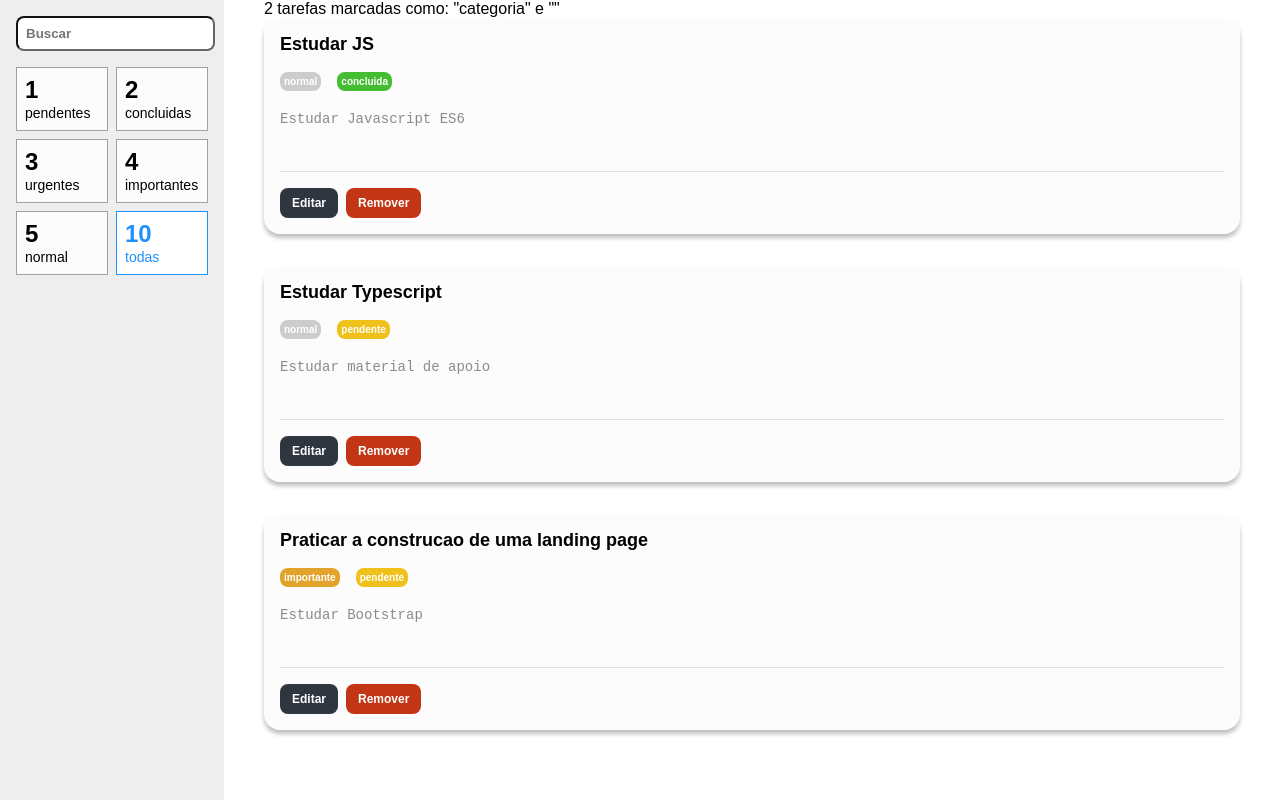
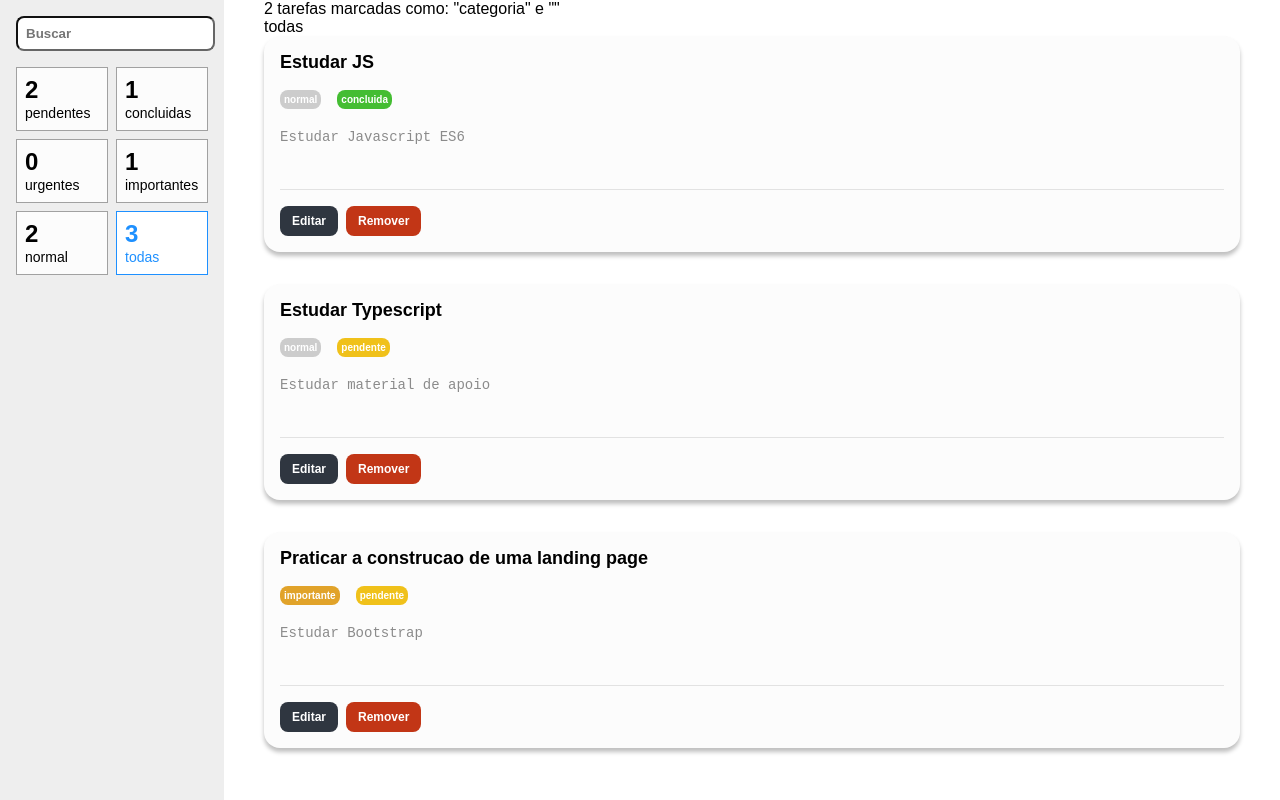
Before and after one commit to CleitonLahm/minhas_tarefas, a React (Create React App) app: page / in a window 1280 px wide. Built offline with nearby package versions, Linux system fonts and the light colour scheme.

Commit message:
criando os filtros na sideBar

```diff
--- a/src/components/FiltroCard/index.tsx
+++ b/src/components/FiltroCard/index.tsx
@@ -1,16 +1,54 @@
+import { useDispatch, useSelector } from 'react-redux'
 import * as S from './styles'
+import { alteraFiltro } from '../../store/reducers/filtro'
+import * as enums from '../../utils/enums/tarefa'
+import { RootReducer } from '../../store'
 
 export type Props = {
-  ativo?: boolean
-  contador: number
   legenda: string
+  criterio: 'prioridade' | 'status' | 'todas'
+  valor?: enums.Prioridade | enums.Status
 }
 
-const FiltroCard = ({ ativo, contador, legenda }: Props) => (
-  <S.Card ativo={ativo}>
-    <S.Contador>{contador}</S.Contador>
-    <S.Label>{legenda}</S.Label>
-  </S.Card>
-)
+const FiltroCard = ({ legenda, criterio, valor }: Props) => {
+  const dispatch = useDispatch()
+  const { filtro, tarefas } = useSelector((state: RootReducer) => state)
+
+  const verificaEstaAtivo = () => {
+    const mesmoCriterio = filtro.criterio === criterio
+    const mesmoValor = filtro.valor === valor
+
+    return mesmoCriterio && mesmoValor
+  }
+
+  const contarTarefas = () => {
+    if (criterio === 'todas') return tarefas.itens.length
+    if (criterio === 'prioridade') {
+      return tarefas.itens.filter((item) => item.prioridade === valor).length
+    }
+    if (criterio === 'status') {
+      return tarefas.itens.filter((item) => item.status === valor).length
+    }
+  }
+
+  const filtrar = () => {
+    dispatch(
+      alteraFiltro({
+        criterio,
+        valor
+      })
+    )
+  }
+
+  const contador = contarTarefas()
+  const ativo = verificaEstaAtivo()
+
+  return (
+    <S.Card ativo={ativo} onClick={filtrar}>
+      <S.Contador>{contador}</S.Contador>
+      <S.Label>{legenda}</S.Label>
+    </S.Card>
+  )
+}
 
 export default FiltroCard
--- a/src/components/FiltroCard/styles.ts
+++ b/src/components/FiltroCard/styles.ts
@@ -1,13 +1,15 @@
 import styled from 'styled-components'
-import { Props } from '.'
 
-type PropsSemLegendaEContador = Omit<Props, 'contador' | 'legenda'>
+type Props = {
+  ativo: boolean
+}
 
-export const Card = styled.div<PropsSemLegendaEContador>`
+export const Card = styled.div<Props>`
   padding: 8px;
   border: 1px solid ${(props) => (props.ativo ? '#1e90ff' : '#a1a1a1')};
   background-color: ${(props) => (props.ativo ? '#fff' : '#fcfcfc')};
   color: ${(props) => (props.ativo ? '#1e90ff' : '##5e5e5e')};
+  cursor: pointer;
 `
 
 export const Contador = styled.span`
--- a/src/containers/BarraLateral/index.tsx
+++ b/src/containers/BarraLateral/index.tsx
@@ -3,6 +3,8 @@
 import * as S from './styles'
 import { RootReducer } from '../../store'
 import { alteraTermo } from '../../store/reducers/filtro'
+
+import * as enums from '../../utils/enums/tarefa'
 
 const BarraLateral = () => {
   const dispatch = useDispatch()
@@ -18,12 +20,32 @@
           onChange={(evento) => dispatch(alteraTermo(evento.target.value))}
         ></S.Campo>
         <S.Filtros>
-          <FiltroCard legenda="pendentes" contador={1}></FiltroCard>
-          <FiltroCard legenda="concluidas" contador={2}></FiltroCard>
-          <FiltroCard legenda="urgentes" contador={3}></FiltroCard>
-          <FiltroCard legenda="importantes" contador={4}></FiltroCard>
-          <FiltroCard legenda="normal" contador={5}></FiltroCard>
-          <FiltroCard legenda="todas" contador={10} ativo></FiltroCard>
+          <FiltroCard
+            valor={enums.Status.PENDENTE}
+            criterio="status"
+            legenda="pendentes"
+          ></FiltroCard>
+          <FiltroCard
+            valor={enums.Status.CONCLUIDA}
+            criterio="status"
+            legenda="concluidas"
+          ></FiltroCard>
+          <FiltroCard
+            valor={enums.Prioridade.URGENTE}
+            criterio="prioridade"
+            legenda="urgentes"
+          ></FiltroCard>
+          <FiltroCard
+            valor={enums.Prioridade.IMPORTANTE}
+            criterio="prioridade"
+            legenda="importantes"
+          ></FiltroCard>
+          <FiltroCard
+            valor={enums.Prioridade.NORMAL}
+            criterio="prioridade"
+            legenda="normal"
+          ></FiltroCard>
+          <FiltroCard criterio="todas" legenda="todas"></FiltroCard>
         </S.Filtros>
       </div>
     </S.Aside>
--- a/src/containers/ListaDeTarefas/index.tsx
+++ b/src/containers/ListaDeTarefas/index.tsx
@@ -5,12 +5,31 @@
 
 const ListaDeTarefas = () => {
   const { itens } = useSelector((state: RootReducer) => state.tarefas)
-  const { termo } = useSelector((state: RootReducer) => state.filtro)
+  const { termo, criterio, valor } = useSelector(
+    (state: RootReducer) => state.filtro
+  )
 
   const filtraTarefas = () => {
-    return itens.filter(
-      (item) => item.titulo.toLowerCase().search(termo.toLowerCase()) >= 0
-    )
+    let tarefasFiltradas = itens
+    if (termo !== undefined) {
+      tarefasFiltradas = tarefasFiltradas.filter(
+        (item) => item.titulo.toLowerCase().search(termo.toLowerCase()) >= 0
+      )
+
+      if (criterio === 'prioridade') {
+        tarefasFiltradas = tarefasFiltradas.filter(
+          (item) => item.prioridade === valor
+        )
+      } else if (criterio === 'status') {
+        tarefasFiltradas = tarefasFiltradas.filter(
+          (item) => item.status === valor
+        )
+      }
+
+      return tarefasFiltradas
+    } else {
+      return itens
+    }
   }
 
   return (
@@ -18,6 +37,11 @@
       <p>
         2 tarefas marcadas como: &quot;categoria&quot; e &quot;{termo}&quot;
       </p>
+      <ul>
+        <li>{termo}</li>
+        <li>{criterio}</li>
+        <li>{valor}</li>
+      </ul>
       <ul>
         {filtraTarefas().map((t) => (
           <li key={t.titulo}>
--- a/src/store/reducers/filtro.ts
+++ b/src/store/reducers/filtro.ts
@@ -2,7 +2,7 @@
 import { PayloadAction, createSlice } from '@reduxjs/toolkit'
 
 type FiltroState = {
-  termo: string
+  termo?: string
   criterio: 'prioridade' | 'status' | 'todas'
   valor?: enums.Prioridade | enums.Status
 }
@@ -18,9 +18,13 @@
   reducers: {
     alteraTermo: (state, action: PayloadAction<string>) => {
       state.termo = action.payload
+    },
+    alteraFiltro: (state, action: PayloadAction<FiltroState>) => {
+      state.criterio = action.payload.criterio
+      state.valor = action.payload.valor
     }
   }
 })
 
-export const { alteraTermo } = filtroSlice.actions
+export const { alteraTermo, alteraFiltro } = filtroSlice.actions
 export default filtroSlice.reducer
```
